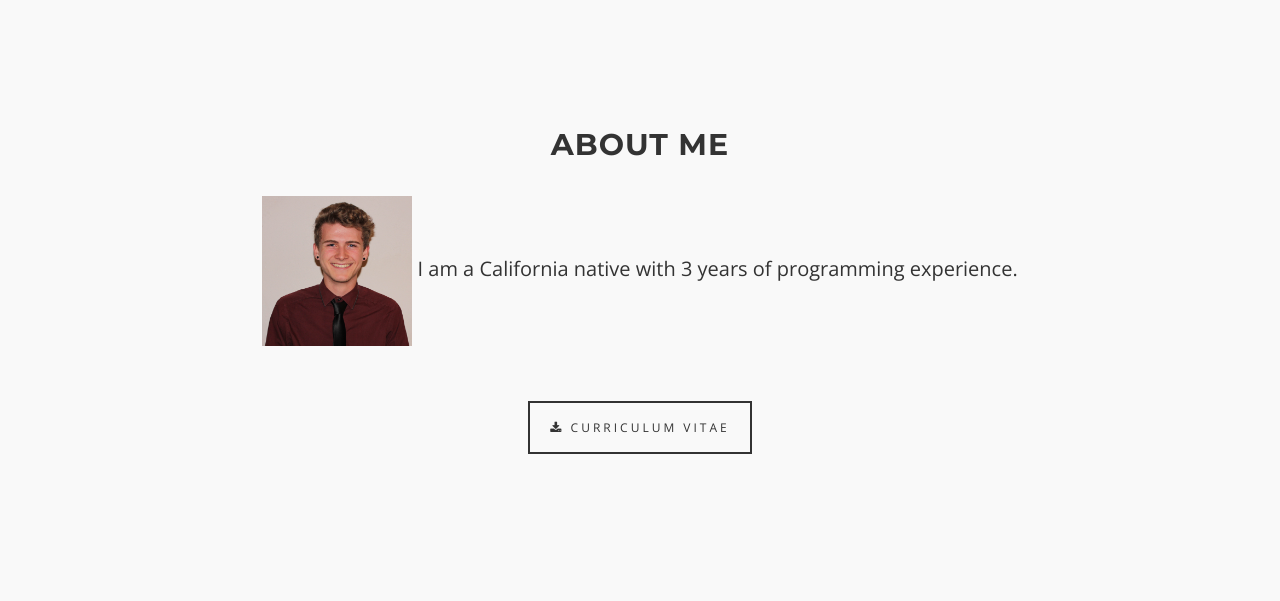
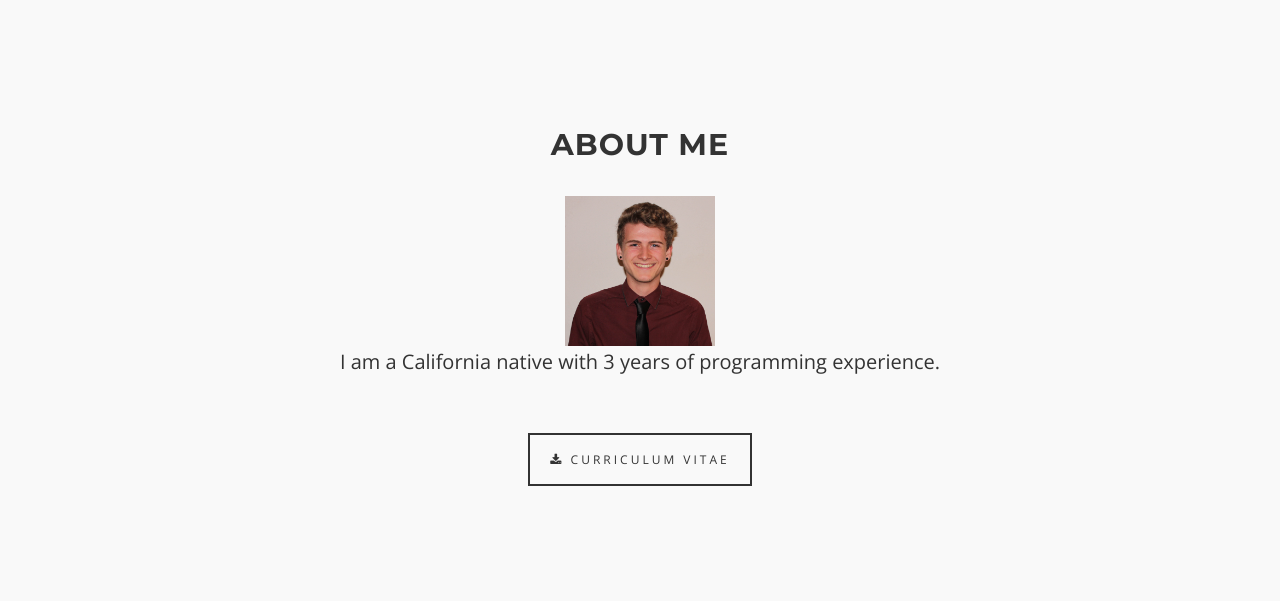
Before and after one commit to joshjtaylor/joshjtaylor.github.io, a plain HTML site: page index.html in a window 1280 px wide. Shown: the part 822-1423 px from the top of the page. Drawn offline with nearby package versions, Linux system fonts and the light colour scheme; grey boxes are pictures that could not be loaded.

Commit message:
ImgTesting

```diff
--- a/index.html
+++ b/index.html
@@ -79,7 +79,7 @@
 		<h2>ABOUT ME</h2>
 		<div class="col-lg-8 col-lg-offset-2">
 			<p>
-				<img src="/img/me.jpg" alt="Josh Taylor" height="150" width="150">
+				<img src="/img/me.jpg" alt="Josh Taylor" height="150" width="150"> <br />
 				I am a California native with 3 years of programming experience.
 			</p>
 			<p>
```
